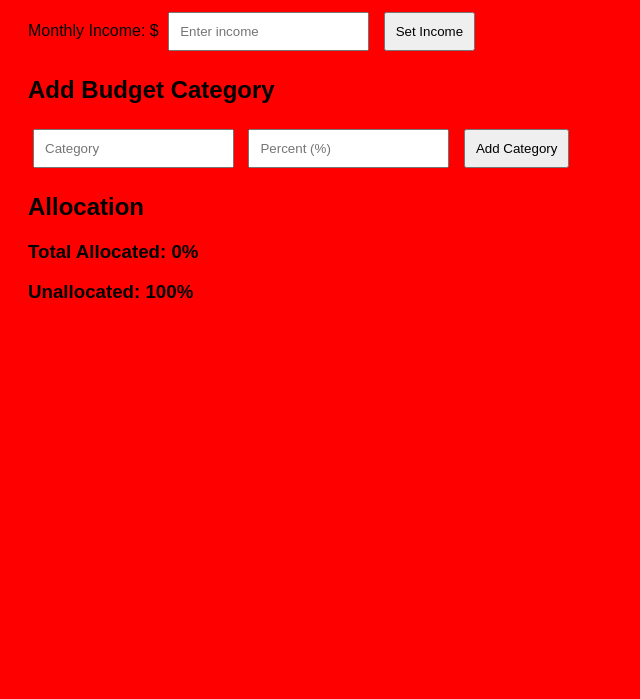
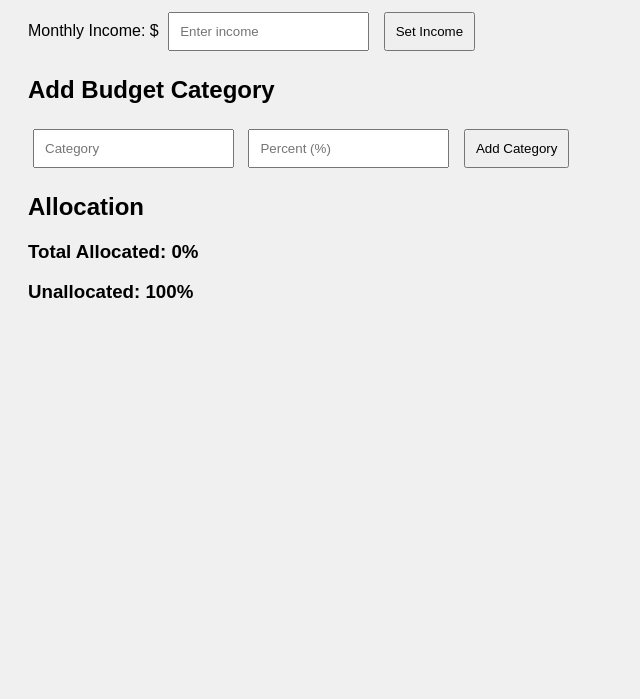
Before and after one commit to Tjoerendt/Budget_App_js, a plain HTML site: page index.html in a window 1280 px wide. Shown: the part 101-800 px from the top of the page, without its empty margins (0-640 px from the left). Drawn offline with Linux system fonts and the light colour scheme.

Commit message:
reverted change

```diff
--- a/style.css
+++ b/style.css
@@ -1,7 +1,7 @@
 body
 {
   font-family: Arial, sans-serif;
-  background: #ff0000;
+  background: #f0f0f0;
   padding: 20px;
 }
 
```
